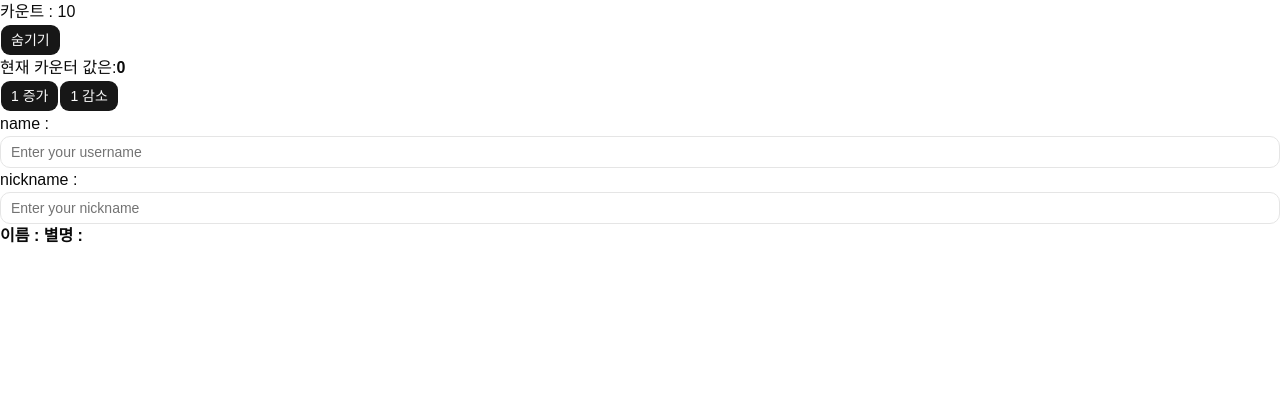
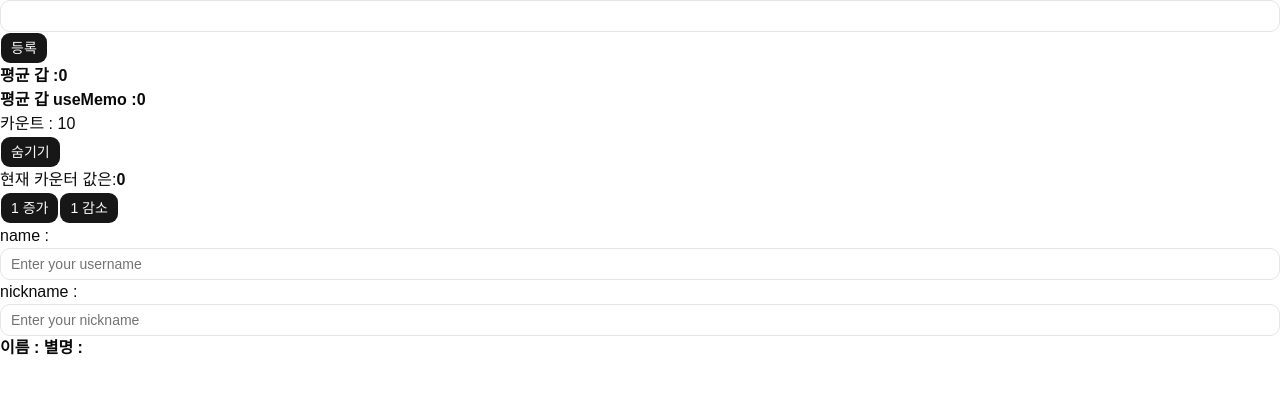
Before and after one commit to iujisu/vite-project, a React (Vite) app: page / in a window 1280 px wide. Shown: the top 394 px of the page. Built offline with nearby package versions, Linux system fonts and the light colour scheme.

Commit message:
start005

```diff
--- a/src/App.tsx
+++ b/src/App.tsx
@@ -1,4 +1,4 @@
-import { useEffect, useState } from "react"
+import { useEffect, useMemo, useState} from "react"
 import { Button } from "@/components/ui/button"
 import { Input } from "@/components/ui/input"
 
@@ -19,8 +19,27 @@
   return <div> 카운트 : {count}</div>
 }
 
+const getAverage=(numbers:number[]) => {
+  console.log("평균 값을 계산중");
+  if(numbers.length === 0){
+    return 0;
+  }
+  const sum = numbers.reduce((acc, cur) => acc + cur, 0);
+  return sum / numbers.length;
+}
 
 function App() {
+  const [list,setList]=useState<number[]>([]);
+  const [number,setNumber] =  useState<string>("");
+
+  const onInsert =() => {
+    const newList = list.concat(parseInt(number));
+    setList(newList);
+    setNumber("");
+  }
+
+  const aberage = useMemo(() => getAverage(list),[list]);
+
   const [visible, setVisible] =useState<boolean>(true);
 
   const [value,setValue] = useState<number>(0);
@@ -57,6 +76,21 @@
   return (
     <div>
       <div>
+        <Input type="text" value={number} onChange={(event) =>setNumber(event.target.value)} />
+        <Button onClick={onInsert}>등록</Button>
+        <ul>
+          {list.map((item:number,index:number) => {
+              return <li key={index}>{item}</li>;
+          })}
+        </ul>
+           <div>
+            <b>평균 갑 :{getAverage(list)}</b>
+           </div>
+           <div>
+            <b>평균 갑 useMemo :{aberage}</b>
+           </div>
+      </div>
+      <div>
         {visible && <Timer/>}
         <Button onClick={() => setVisible(!visible)}>{visible ? "숨기기" : "보이기"}</Button>
       </div>
```
